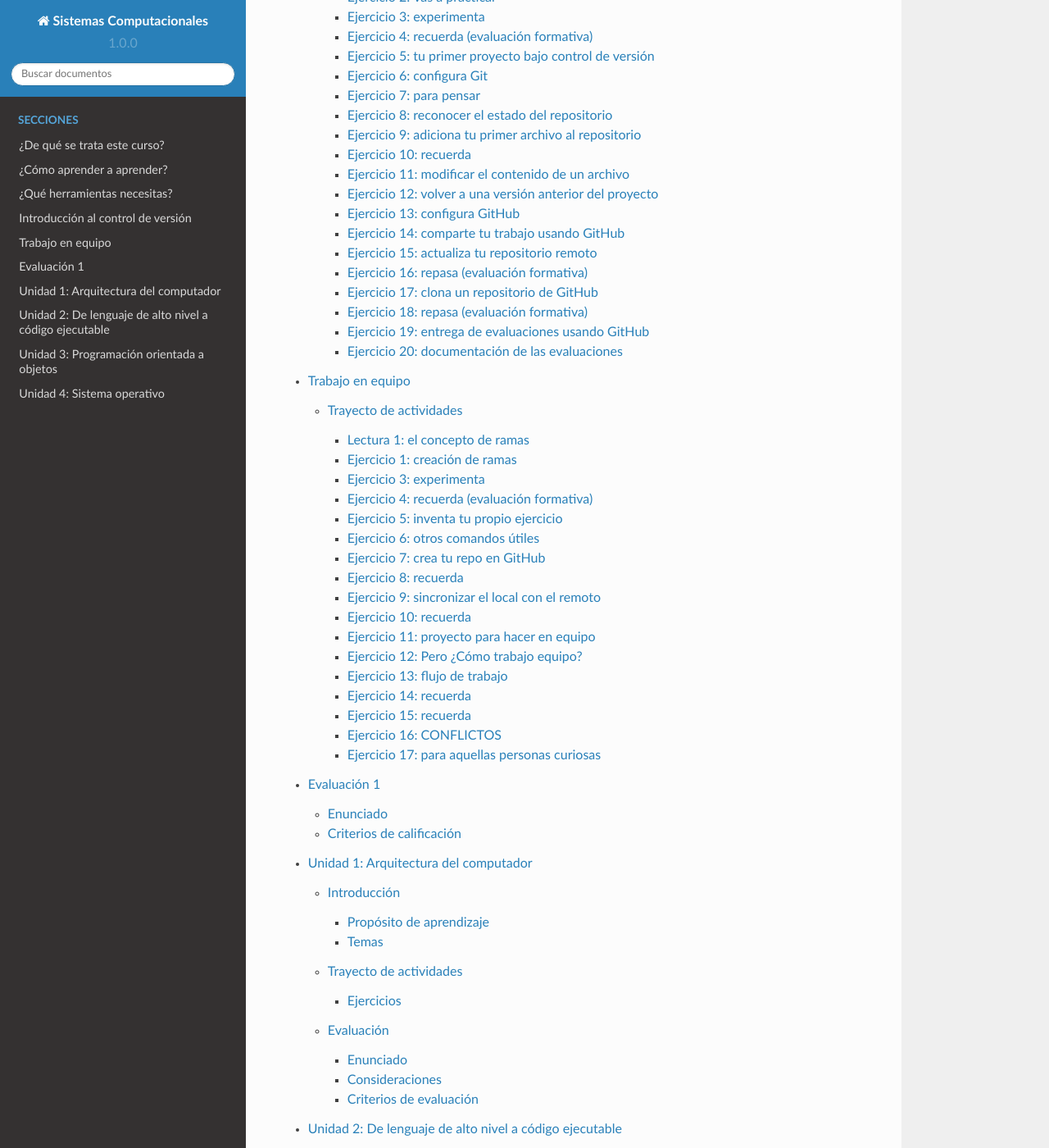
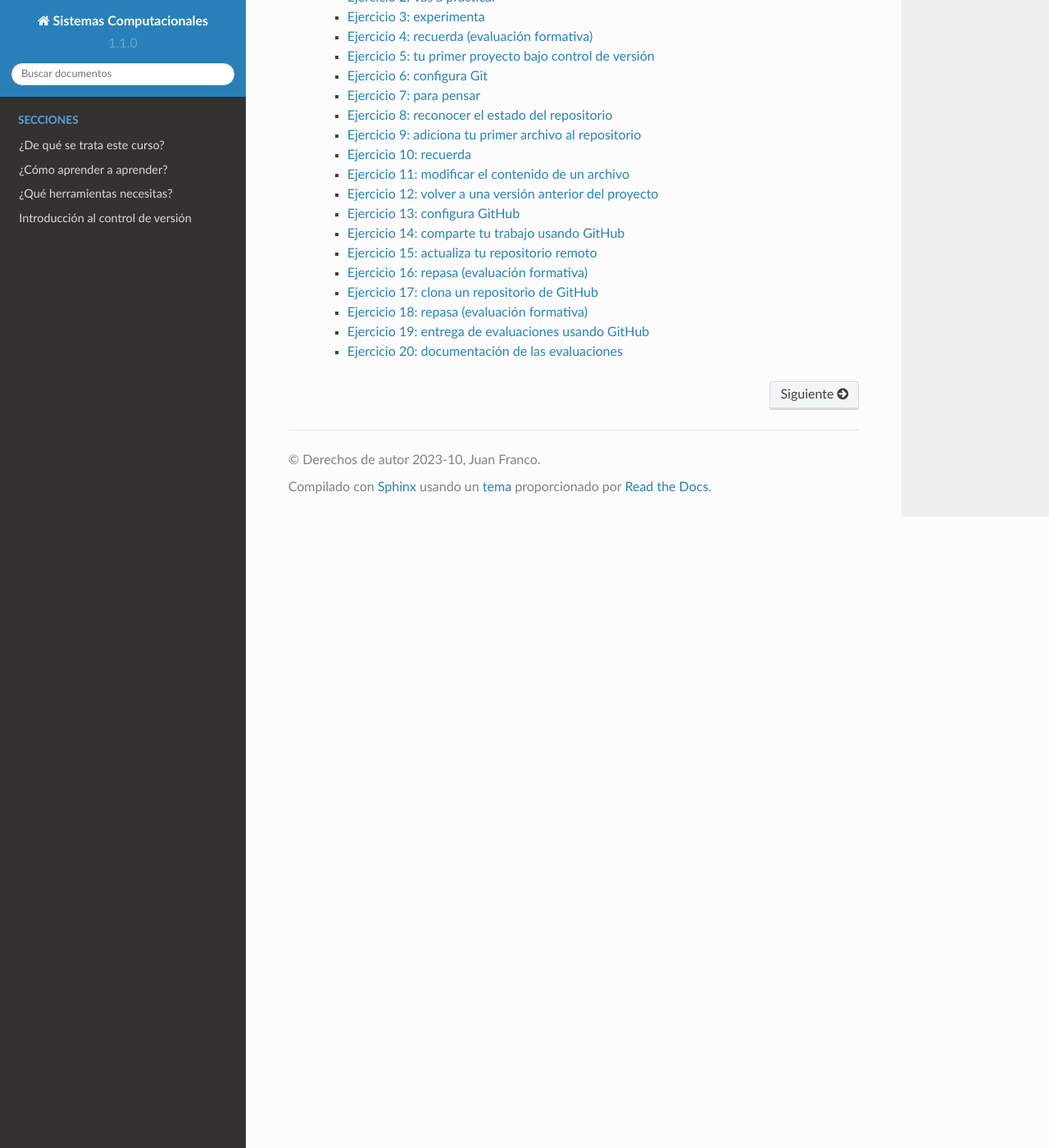
Before and after one commit to juanferfranco/SistemasComputacionales, a Sphinx documentation site: the page built from docs/index.rst, in a window 1280 px wide and 1400 px high, scrolled down 1243 px. Shown: the whole window at 82% size. Built offline with Sphinx 7.4.7 and the Read the Docs theme 2.0.0, drawn with Linux system fonts in a browser that asks for light colours; some of the changed text lies outside the part shown.

Commit message:
Init 2023-10ç

```diff
--- a/docs/conf.py
+++ b/docs/conf.py
@@ -20,11 +20,11 @@
 # -- Project information -----------------------------------------------------
 
 project = 'Sistemas Computacionales'
-copyright = '2022-20, Juan Franco'
+copyright = '2023-10, Juan Franco'
 author = 'Juan Franco'
 
 # The short X.Y version
-version = '1.0.0'
+version = '1.1.0'
 # The full version, including alpha/beta/rc tags
 release = 'rc'
 
--- a/docs/index.rst
+++ b/docs/index.rst
@@ -1,4 +1,4 @@
-Curso Sistemas Computacionales 2022-20
+Curso Sistemas Computacionales 2023-10
 ========================================
 
 Docente diseñador del curso: Juan Fernando Franco Higuita
@@ -16,6 +16,7 @@ Créditos y horas totales del curso: 2 créditos - 96 horas totales
    ¿Cómo aprender a aprender? <_intro/learning>
    ¿Qué herramientas necesitas? <_intro/tools>
    Introducción al control de versión <_intro/introGit>
+..
    Trabajo en equipo <_intro/gitWorkflow>
    Evaluación 1 <_intro/evalVersionControl>
    Unidad 1: Arquitectura del computador <_unidad1/unidad1>
```
